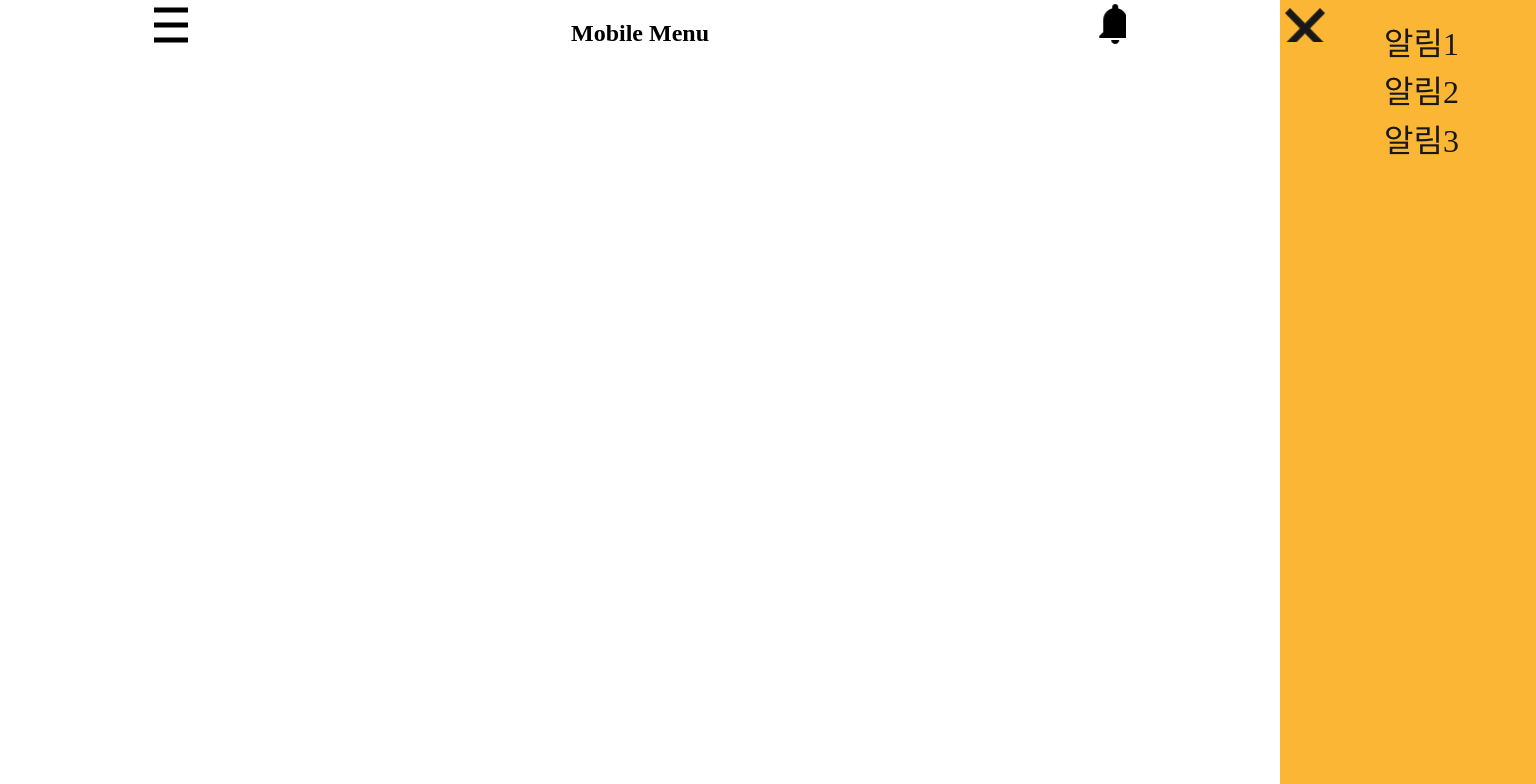
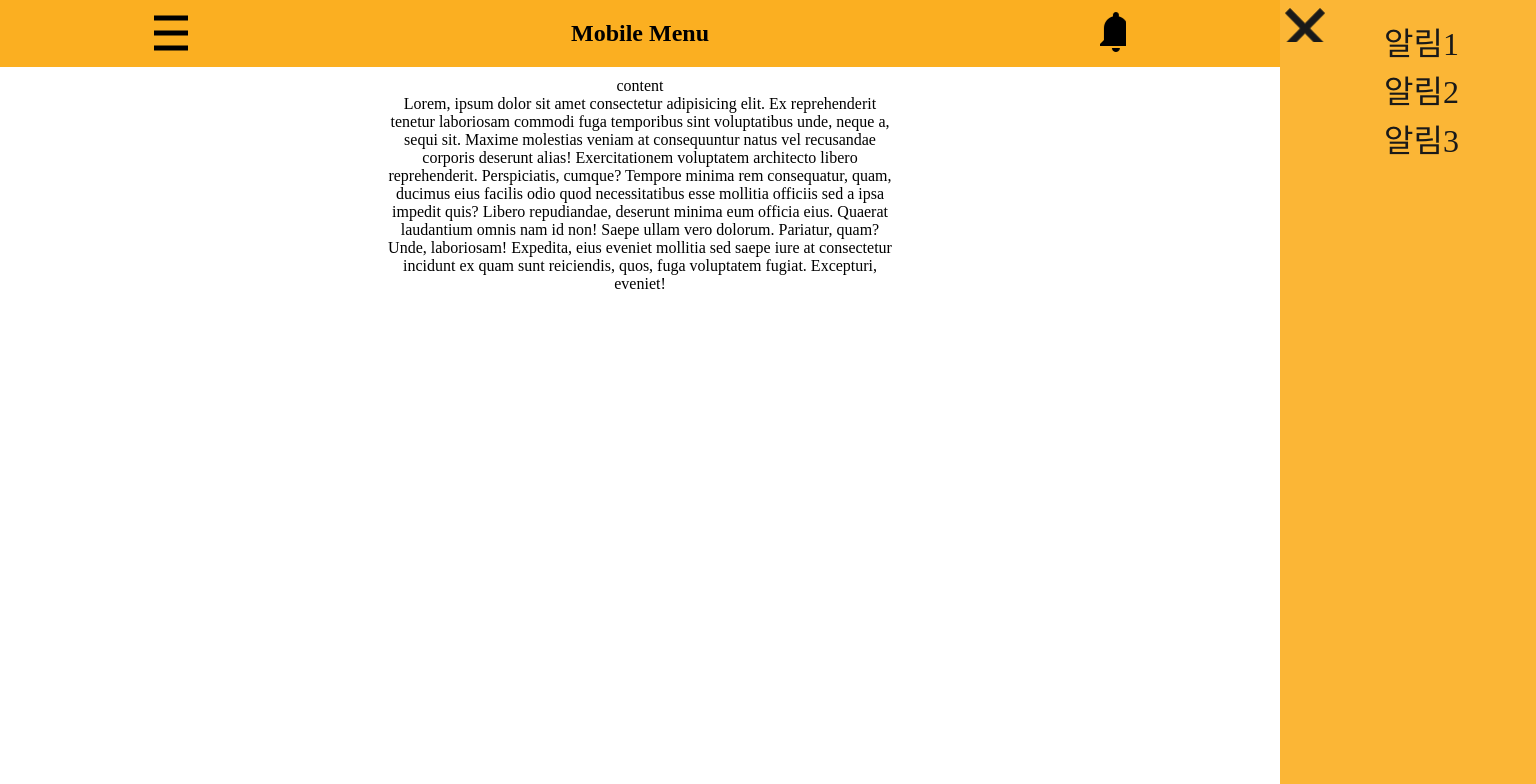
Before and after one commit to oct-sky-out/Interactive-Javascript, a plain HTML site: page html/MenuAndNotice.html in a window 1280 px wide. Shown: the top 784 px of the page, 1536 px wide, since content can reach past the window. Drawn offline with Linux system fonts and the light colour scheme.

Commit message:
Interactive JavaScript Menu, Notice and benner to change CSS

```diff
--- a/html/menu.html
+++ b/html/MenuAndNotice.html
@@ -8,32 +8,45 @@
         body{
             margin: 0;
             padding: 0;
-            overflow: hidden;
         }
         #menu-container{
-            width: 100vw;
-            height: 100vh;
-            position: relative;
+            width: 100%;
+            display: grid;
         }
         .menu{
-            width: 100vw;
+            grid-row-start: 1;
+            width: 100%;
+            position: -webkit-sticky;
+            position: sticky;
+            top:0;
             display: grid;
             gap: 5%;
             justify-items: center;
+            background-color: rgb(251, 175, 33);
+            overflow: hidden;
         }
+        .content-text{
+            grid-row-start: 2;
+            margin: 10px auto;
+            text-align: center;
+            width: 40%;
+            height: 2000px;
+        }
+
         .menu_btn{
             width: 10%;
             grid-column-start: 1;
-            background: url('../img/menu.png');
+            background: url('/img/menu.png');
             background-repeat: no-repeat;
+            background-position: 0 45%;
             border: none;
             cursor: pointer;
         }
         .bell_btn{
             grid-column-start: 3;
             width: 10%;
-            background: url('../img/bell.png');
-            background-position: 5% 0;
+            background: url('/img/bell.png');
+            background-position: 0 45%;
             background-repeat: no-repeat;
             border: none;
             cursor: pointer;
@@ -46,18 +59,18 @@
             width: 20%;
             height: 100vw;
             display: flex;
-            position: absolute;
+            position: fixed;
             z-index: 1;
             opacity: .9;
         }
         .menu-tap{
             left: -20%;
-            transition: left .8s cubic-bezier(0.445, 0.05, 0.55, 0.95);
+            transition: left .5s ease;
 
         }
         .bell-tap{
             right: -20%;
-            transition: right .8s cubic-bezier(0.445, 0.05, 0.55, 0.95);
+            transition: right .5s ease;
         }
         .menu-out,.bell-out{
             width: 25%;
@@ -152,8 +165,11 @@
 </head>
 <body>
     <div id="menu-container">
-        <div class="menu">
-            <button class="menu_btn"></button>
+            <div class="menu">
+                <button class="menu_btn"></button>
+                <h2>Mobile Menu</h2>
+                <button class="bell_btn"></button>
+            </div>
             <div class="menu-tap ">
                 <div class="menu-out">
                     <button class="menu-out-btn"></button>
@@ -164,9 +180,7 @@
                     <li><a href=""> Menu3 </a></li>
                 </ul>
             </div>
-            <h2>Mobile Menu</h2>
-            <button class="bell_btn"></button>
-            <div class="bell-tap active">
+            <div class="bell-tap">
                 <div class="bell-out">
                     <button class="bell-out-btn"></button>
                 </div>
@@ -176,8 +190,13 @@
                     <li><a href=""> 알림3 </a></li>
                 </ul>
             </div>
-        </div>
+            <div class="content-text">
+                content
+                <br>
+                Lorem, ipsum dolor sit amet consectetur adipisicing elit. Ex reprehenderit tenetur laboriosam commodi fuga temporibus sint voluptatibus unde, neque a, sequi sit. Maxime molestias veniam at consequuntur natus vel recusandae corporis deserunt alias! Exercitationem voluptatem architecto libero reprehenderit. Perspiciatis, cumque? Tempore minima rem consequatur, quam, ducimus eius facilis odio quod necessitatibus esse mollitia officiis sed a ipsa impedit quis? Libero repudiandae, deserunt minima eum officia eius. Quaerat laudantium omnis nam id non! Saepe ullam vero dolorum. Pariatur, quam? Unde, laboriosam! Expedita, eius eveniet mollitia sed saepe iure at consectetur incidunt ex quam sunt reiciendis, quos, fuga voluptatem fugiat. Excepturi, eveniet!
+            </div>
     </div>
+
     <script>
         const menuIn = document.querySelector('.menu_btn');
         const menuOut = document.querySelector('.menu-out-btn');
```
